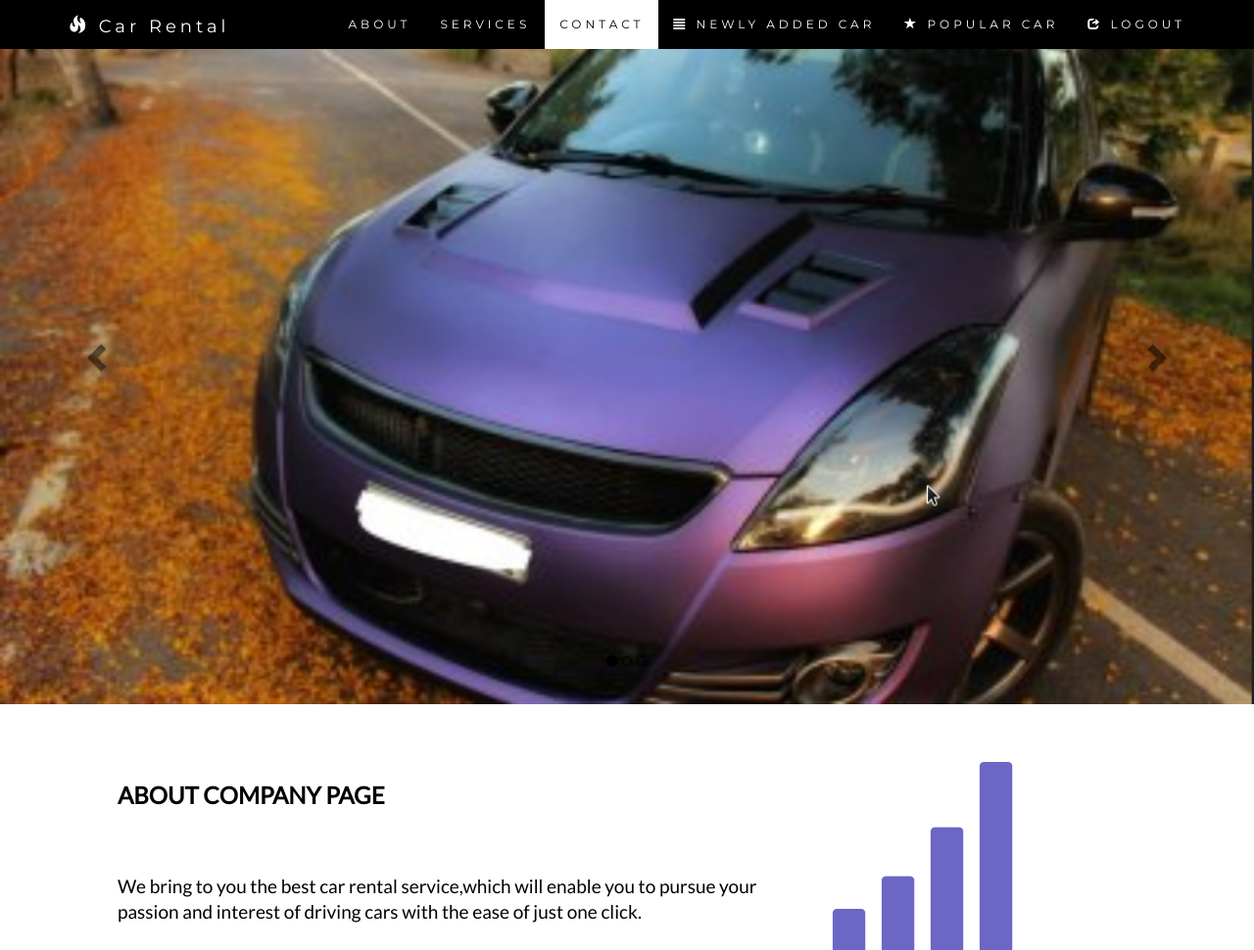
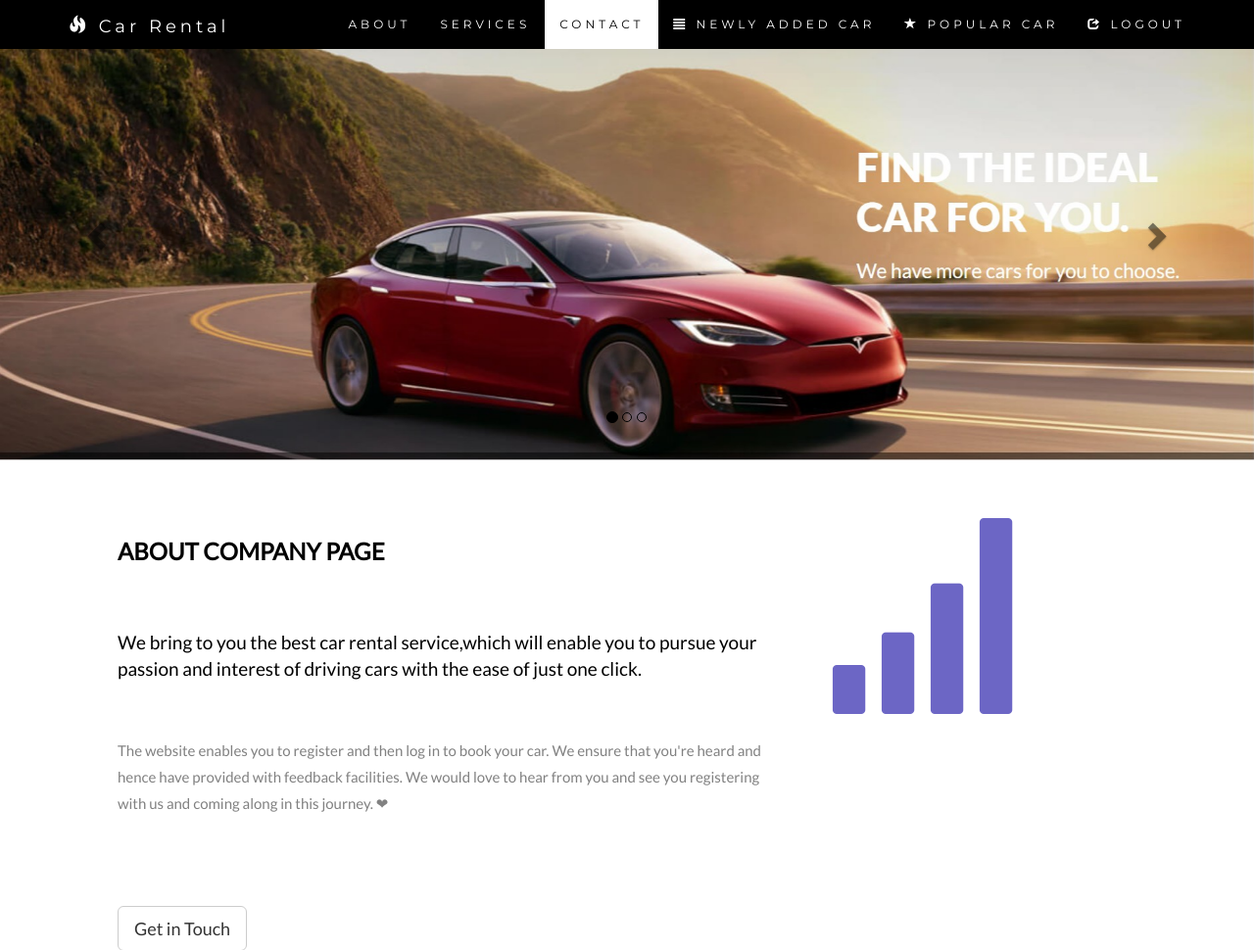
Before and after one commit to adharsh2002/C_Adharsh, a Django app: page /home/ in a window 1280 px wide. Shown: the top 970 px of the page at 98% size. Run offline with Django 3.2, Linux system fonts and the light colour scheme; some libraries are stand-ins or nearby versions.

Commit message:
Modified features

```diff
--- a/car_rental_app/views.py
+++ b/car_rental_app/views.py
@@ -3,7 +3,6 @@
     authenticate,
     login,
     logout,
-    get_user_model,
 )
 from .forms import UserLoginForm, UserRegisterForm
 
--- a/system/views.py
+++ b/system/views.py
@@ -144,7 +144,8 @@
             # instance.nod = 0
             # instance.save()
             # return render(request,"ord_create.html", {"error":"Can't rent beyond 30 days"})
-
+        elif instance.get_time()==0:
+            messages.info(request, "Oops, Choose atleast 1 day")
         else:
             instance.nod = instance.get_time()
             ls.append(instance.car_name)
@@ -173,9 +174,11 @@
 def order_delete(request,id=None):
     query = get_object_or_404(Order,id = id)
     global ls,us
-    ls.clear
+    del ls[-1]
     us=""
+    messages.info(request, "Your order has been succesfully cancelled!")
     query.delete()
+
     return HttpResponseRedirect("/car/nicecar/")
 
 def newcar(request):
@@ -276,7 +279,10 @@
     except EmptyPage:
         # If page is out of range (e.g. 9999), deliver last page of results.
         new = paginator.page(paginator.num_pages)
+
+    val =ls
     context = {
+        'val':val,
         'car': new,
     }
     return render(request, 'popular_car.html', context)
--- a/templates/car_detail.html
+++ b/templates/car_detail.html
@@ -27,9 +27,9 @@
   <a href="" class="list-group-item"><strong>Other Info   : </strong>{{detail.content}}</a><br>
 
   <div class="pull-right">
-    <a href="{% url 'newcar' %}"><button type="button" class="butn-new-add" style="background-color: #352cac"><span class="glyphicon glyphicon-list"></span> Newly Added Car</button></a>
+    <a href="{% url 'newcar' %}"><button type="button" class="butn-new-add" style="background-color: #352cac"><span class="glyphicon glyphicon-list"></span> Back</button></a>
     {% if detail.car_name in val%}
-    <a href="" class="btn btn-danger" style="background-color: red;" role="button">Booked</a></p>
+    <a href="" class="btn btn-danger" style="background-color: red; pointer-events: none;" role="button">Booked</a></p>
     {% else %}
     <a href="{% url 'order_create' %}"><button type="button" class="btn btn-danger"><span class="glyphicon glyphicon-trash"></span> Book</button></a>
     {% endif %}
--- a/templates/home.html
+++ b/templates/home.html
@@ -231,13 +231,13 @@
     <div class="container" style="padding: 0 0; margin: 0px 0px 0px 0px; width: max-content;">
     <div class="carousel-inner" role="listbox"  >
       <div class="item active">
-          <img src="{% static 'images/1.png' %}" style="width: 100vw; max-height: 860px;"/>
+          <img src="{% static 'images/img1.png' %}" style="width: 100vw; max-height: 704px;"/>
       </div>
       <div class="item">
-        <img src="{% static 'images/2.png' %}" style="width: 100vw; max-height: 860px;"/>
+        <img src="{% static 'images/img2.png' %}" style="width: 100vw; max-height: 704px;"/>
       </div>
       <div class="item">
-        <img src="{% static 'images/1st.jpg' %}" style="width: 100vw; max-height: 860px;"/>
+        <img src="{% static 'images/img3.png' %}" style="width: 100vw; max-height: 704px;"/>
       </div>
     </div>
     </div>
--- a/templates/home1.html
+++ b/templates/home1.html
@@ -232,14 +232,14 @@
     <div class="container" style="padding: 0 0; margin: 0px 0px 0px 0px; width: max-content;">
     <div class="carousel-inner" role="listbox"  >
       <div class="item active">
-          <img src="{% static 'images/1.png' %}" style="width: 100vw; max-height: 860px;"/>
-      </div>
-      <div class="item">
-        <img src="{% static 'images/2.png' %}" style="width: 100vw; max-height: 860px;"/>
-      </div>
-      <div class="item">
-        <img src="{% static 'images/1st.jpg' %}" style="width: 100vw; max-height: 860px;"/>
-      </div>
+        <img src="{% static 'images/img1.png' %}" style="width: 100vw; max-height: 704px;"/>
+    </div>
+    <div class="item">
+      <img src="{% static 'images/img2.png' %}" style="width: 100vw; max-height: 704px;"/>
+    </div>
+    <div class="item">
+      <img src="{% static 'images/img3.png' %}" style="width: 100vw; max-height: 704px;"/>
+    </div>
     </div>
     </div>
     <!-- Left and right controls -->
--- a/templates/new_car.html
+++ b/templates/new_car.html
@@ -31,7 +31,7 @@
                 <a href="{% url 'like' ob.id %}" class="btn btn-success" role="button"><span class="glyphicon glyphicon-thumbs-up"></span></a>
                 <a href="{% url 'car_detail' ob.id %}" class="btn btn-primary" style="background-color: rgb(120, 63, 123);" role="button">Detail</a>
                 {% if ob.car_name in val%}
-                <a href="" class="btn btn-danger"  style="background-color: red;" role="button">Booked</a></p>
+                <a href="" class="btn btn-danger"  style="background-color: red; pointer-events: none;" role="button">Booked</a></p>
                 {% else %}
                 <a href="{% url 'order_create' %}" class="btn btn-danger" role="button">Book</a></p>
                 {% endif %}
--- a/templates/order_detail.html
+++ b/templates/order_detail.html
@@ -23,6 +23,7 @@
     <a href="{% url 'feedback' detail.id %}"><button type="button" class="btn btn-info"><span class="glyphicon glyphicon-pencil"></span> Feed Back</button></a>
     <a href=""><button type="button" class="btn btn-warning"><span class="glyphicon glyphicon-pencil"></span> Print</button></a>
 
+
   </div>
 </div>
 
--- a/templates/popular_car.html
+++ b/templates/popular_car.html
@@ -1,5 +1,5 @@
 {% extends 'base.html' %}
-{% block title %}  Newly Added car {% endblock %}
+{% block title %}  Popular car {% endblock %}
 
 
 {% block nav %}
@@ -30,7 +30,7 @@
                 <a href="{% url 'like' ob.id %}" class="btn btn-success" role="button"><span class="glyphicon glyphicon-thumbs-up"></span></a>
                 <a href="{% url 'car_detail' ob.id %}" class="btn btn-primary" style="background-color: rgb(120, 63, 123);" role="button">Detail</a>
                 {% if ob.car_name in val%}
-                <a href="" class="btn btn-danger"  style="background-color: red;" role="button">Booked</a></p>
+                <a href="" class="btn btn-danger"  style="background-color: red; pointer-events: none;" role="button">Booked</a></p>
                 {% else %}
                 <a href="{% url 'order_create' %}" class="btn btn-danger" role="button">Book</a></p>
                 {% endif %}
```
Also changed, not shown: templates/nicecar.html (+9 -0 lines), static/images/img1.png (added), static/images/img2.png (added), static/images/img3.png (added).
